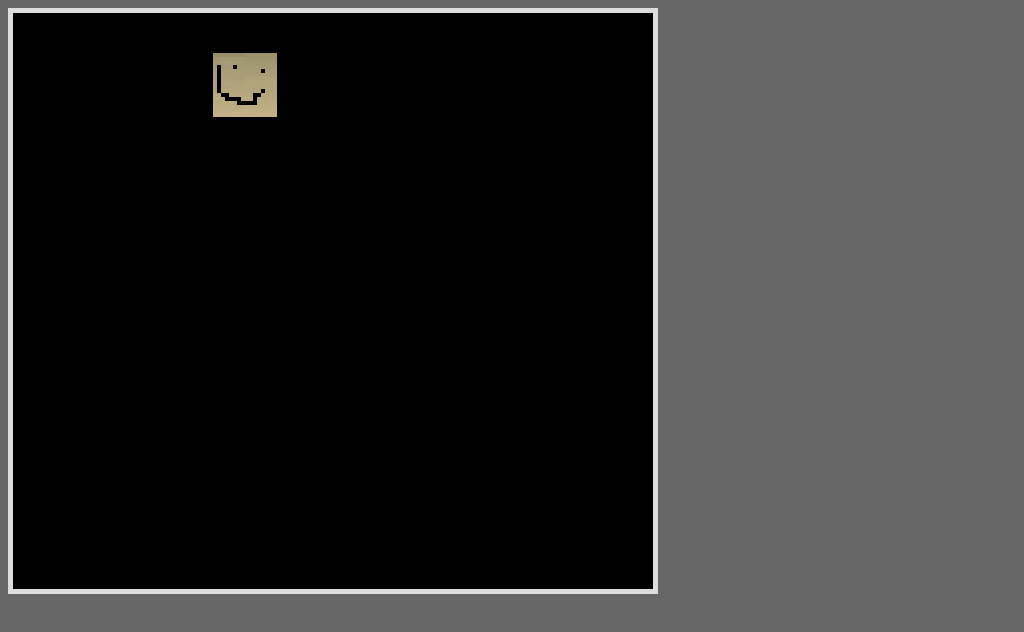
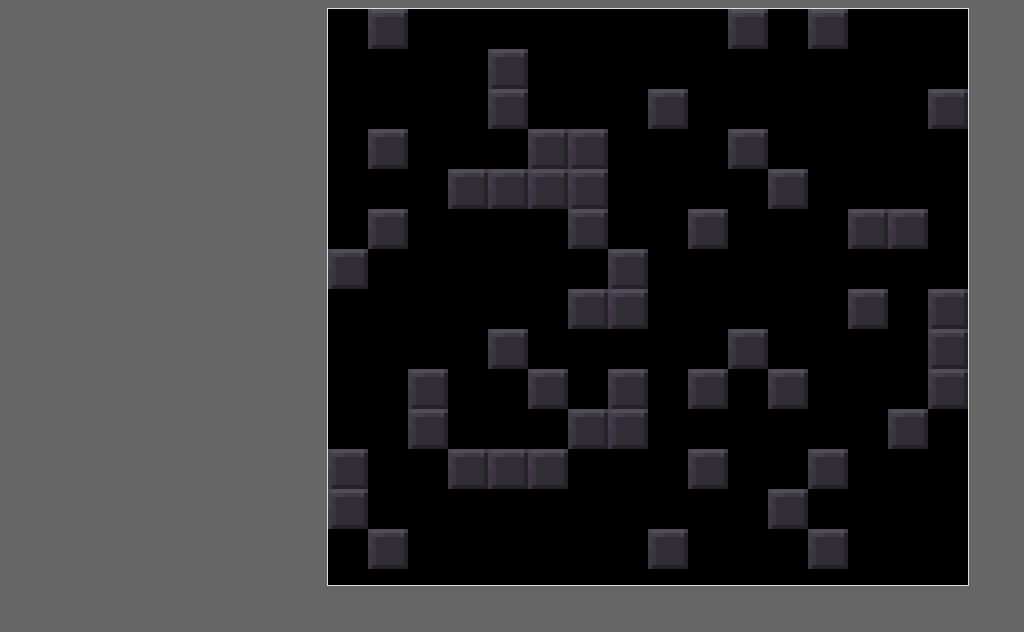
Before and after one commit to Epiphane/GBJam4, a plain HTML site: page index.html in a window 1280 px wide. Shown: the whole page, without its empty margins (0-1024 px from the left). Drawn offline with Linux system fonts and the light colour scheme.

Commit message:
Lots of tiles

```diff
--- a/index.html
+++ b/index.html
@@ -27,6 +27,10 @@
       height: 100%;
       width: 100%;
    }
+   .container {
+      margin: 0 auto;
+      text-align: center;
+   }
    canvas, #game-canvas, img {
       background: #000;
       image-rendering: optimizeSpeed;
@@ -35,7 +39,7 @@
       image-rendering: optimize-contrast;
       image-rendering: pixelated;
       -ms-interpolation-mode: nearest-neighbor;
-      border: 5px solid #ddd;
+      border: 1px solid #ddd;
       width: 640px;
       height: 576px;
       margin: 0 auto;
@@ -44,14 +48,17 @@
 </head>
 <body>
 
-   <!-- Main stage for rendering game scenes -->
-   <canvas id="game-canvas" width="160" height="144" fixed></canvas>
+   <div class="container">
+      <!-- Main stage for rendering game scenes -->
+      <canvas id="game-canvas" width="160" height="144" fixed></canvas>
+   </div>
 
    <!-- Libraries -->
    <script src="lib/juicy.full.js"></script>
 
    <!-- main.js loads everything it needs -->
-   <script src="js/game_screen.js"></script>
+   <script src="js/component/tile.js"></script>
+   <script src="js/state/game.js"></script>
    <script src="main.js"></script>
 
    <script src="http://elliotfiske.com/bonald.js"></script>
--- /dev/null
+++ b/js/component/tile.js
@@ -0,0 +1,11 @@
+(function() {
+   var tile = new Image();
+   tile.src = 'img/tile.png';
+
+   Juicy.Component.create('Tile', {
+      image: tile,
+      render: function(context) {
+         context.drawImage(this.image, 0, 0);
+      }
+   });
+})();
--- a/js/game_screen.js
+++ b/js/state/game.js
@@ -2,10 +2,16 @@
 // states that your game can be in. Calling extend()
 var GameScreen = Juicy.State.extend({
    constructor: function() {
-      this.pic = new Juicy.Entity(this, ['Image']);
-      this.pic.position.x = 50;
-      this.pic.position.y = 10;
-      this.pic.getComponent('Image').setImage('doge.png');
+      this.tiles = [];
+
+      for (var i = 0; i < 16 * 14; i ++) {
+         if (Juicy.rand(10) < 8) continue;
+
+         var tile = new Juicy.Entity(this, ['Tile']);
+         tile.position.x = (i % 16) * 10;
+         tile.position.y = Math.floor(i / 16) * 10;
+         this.tiles.push(tile);
+      }
    },
    init: function() {
       Juicy.Sound.load('jump', 'fx_jump.mp3');
@@ -16,8 +22,11 @@ var GameScreen = Juicy.State.extend({
       Juicy.Sound.play('jump');
    },
    update: function(dt, input) {
+
    },
    render: function(context) {
-      this.pic.render(context);
+      for (var i = 0; i < this.tiles.length; i ++) {
+         this.tiles[i].render(context);
+      }
    }
 });
```
Also changed, not shown: doge.jpeg (deleted), doge.png (deleted), img/tile.png (added), img/tile2.png (added), 1 other file.
